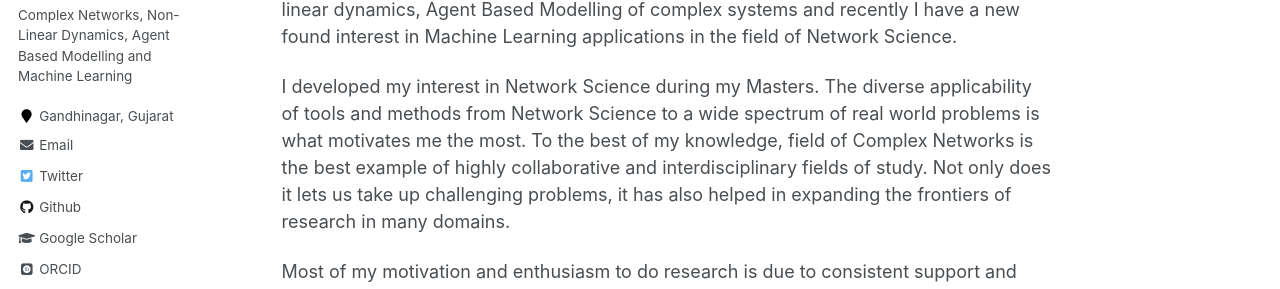
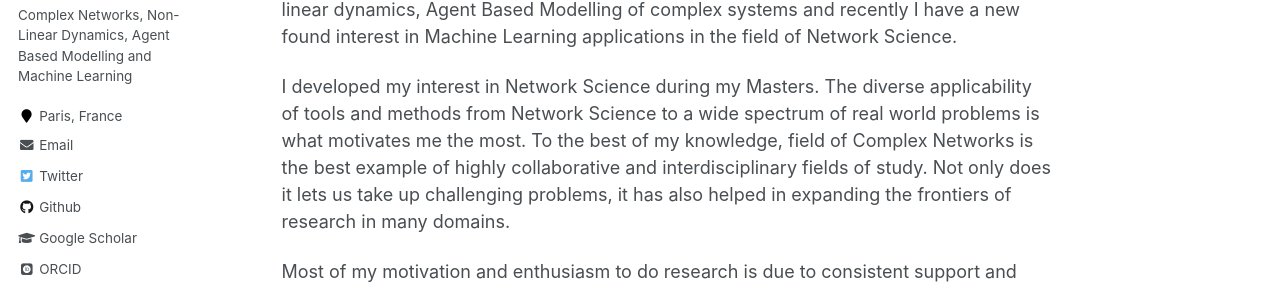
Before and after one commit to ChakreshIITGN/ChakreshIITGN.github.io, a Jekyll site: the page built from _pages/about.md, in a window 1280 px wide. Shown: the part 350-639 px from the top of the page. Built offline with Jekyll 4.4.1, drawn with Linux system fonts in a browser that asks for light colours; emoji names are drawn with the system emoji font; some web fonts are replaced.

Commit message:
Update _config.yml

```diff
--- a/_config.yml
+++ b/_config.yml
@@ -83,11 +83,11 @@ author:
   name             : "Chakresh Kr. Singh"
   avatar           : "profile.png"
   bio              : "Complex Networks, Non-Linear Dynamics, Agent Based Modelling and Machine Learning"
-  location         : "Gandhinagar, Gujarat"
+  location         : "Paris, France"
   employer         :
   pubmed           : #"https://www.ncbi.nlm.nih.gov/pubmed/?term=john+snow"
   googlescholar    : "https://scholar.google.com/citations?user=gVJ0pTIAAAAJ&hl=en"
-  email            : chakresh.singh@iitgn.ac.in
+  email            : chakresh.singh@cri-paris.org
  # researchgate     :  # example: "https://www.researchgate.net/profile/yourprofile"
   uri              :
   bitbucket        :
```
